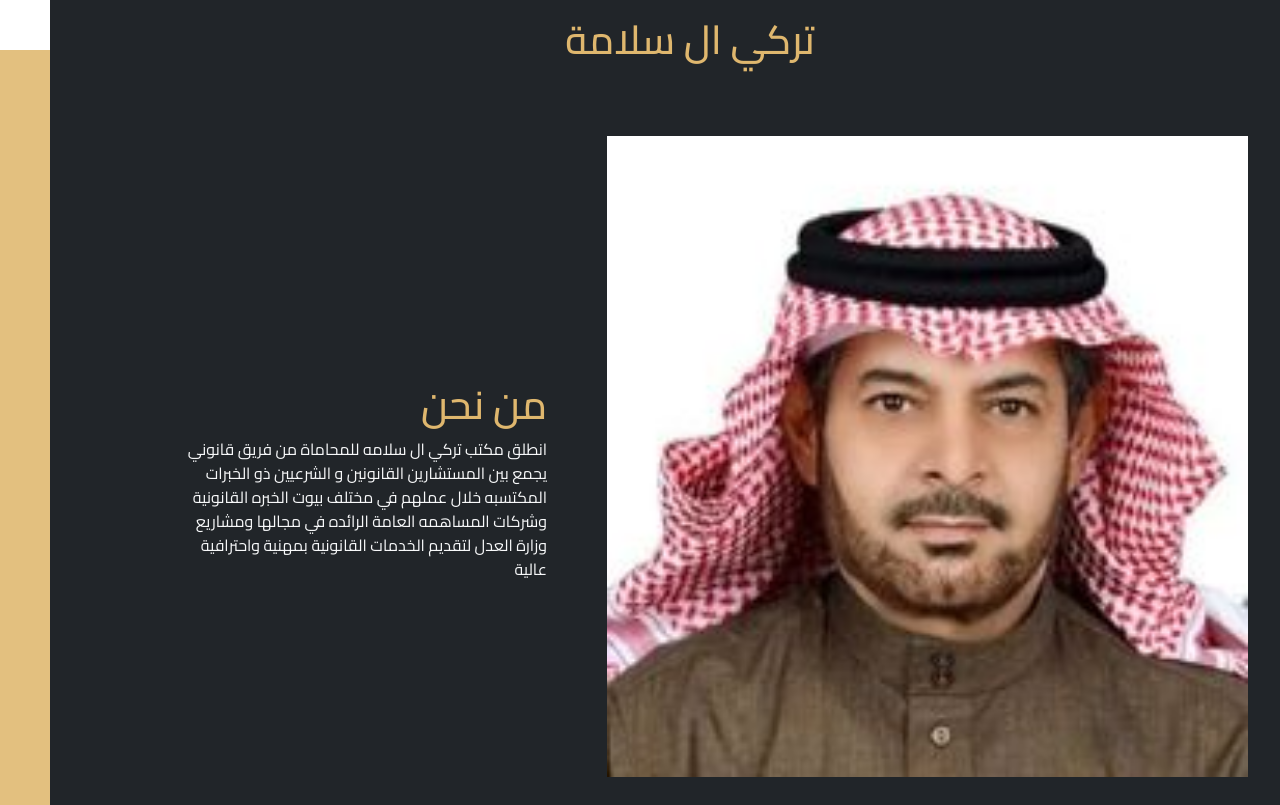
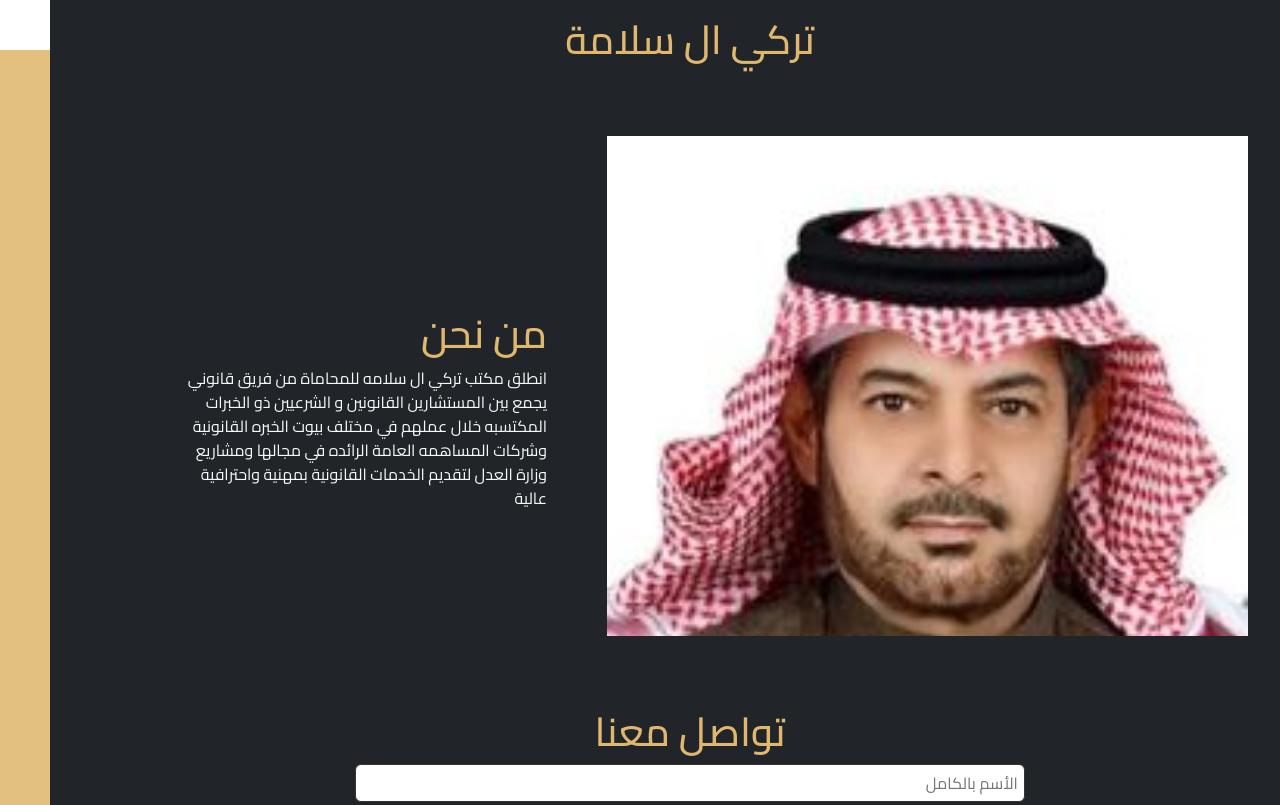
Before and after one commit to joker-0-7/llm, a plain HTML site: page index.html in a window 1280 px wide. Shown: the top 805 px of the page. Drawn offline with nearby package versions, Linux system fonts and the light colour scheme.

Commit message:
Update index.html

```diff
--- a/index.html
+++ b/index.html
@@ -26,10 +26,9 @@
     </div>
     <div class="about-us bg-dark text-light pb-4 bt-4">
       <div class="container">
-        <div class="row d-flex align-items-center">
+        <div class="row d-flex align-items-center reec">
           <div class="col-lg-7 col-sm-12 mb-sm-5">
-            <div class="img img-about">
-              <img src="img/law.jpg" alt="" />
+            <div class="img img-about-us">
             </div>
           </div>
           <div class="col-lg-5 col-sm-12 ps-5 pe-5">
@@ -130,8 +129,8 @@
       <div class="container">
         <div class="row d-flex align-items-center flex-row-reverse">
           <div class="col-lg-7 col-sm-12 mb-sm-5">
-            <div class="img img-about">
-              <img src="img/woman-gd30df026c_640.jpg" alt="" />
+            <div class="img img-about end">
+              <img src="img/woman-gd30df026c_640.jpg"  alt="" />
             </div>
           </div>
           <div class="col-lg-5 col-sm-12 ps-5 pe-5">
```
